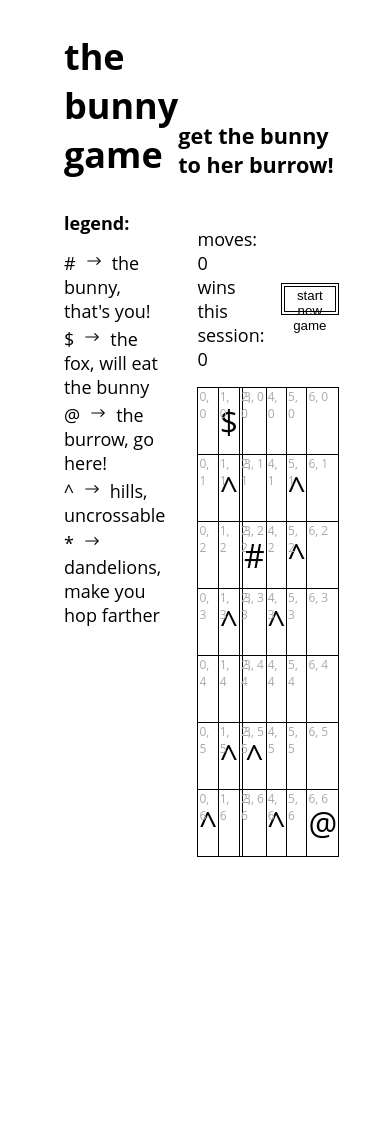
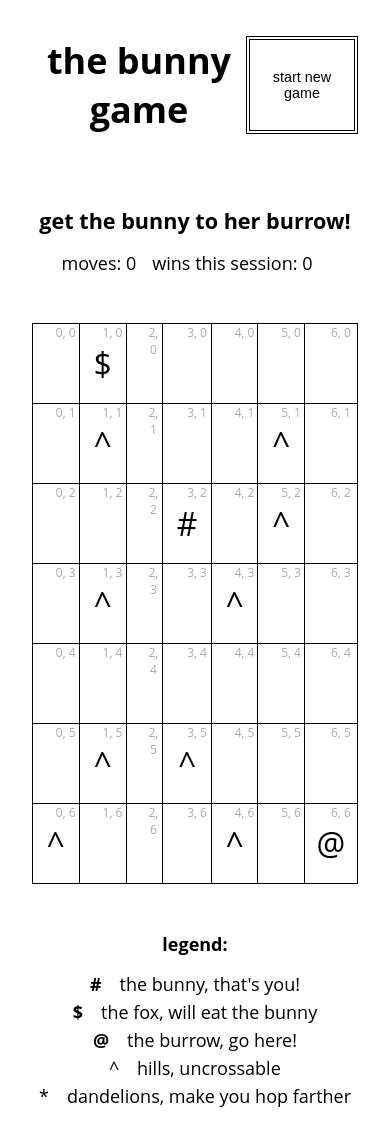
Before and after one commit to jaybillings/bunnies-vs-foxes, a React (Create React App) app: page / in a window 390 px wide. Before the commit the page ends 889 px from the top, so only its background shows below. Built offline with nearby package versions, Linux system fonts and the light colour scheme.

Commit message:
More layout improvements -- mobile first!

```diff
--- a/src/App.scss
+++ b/src/App.scss
@@ -1,29 +1,66 @@
-#root {
-  font-family: 'Open Sans', sans-serif;
-  text-transform: lowercase;
+@import 'styles/_reset.scss';
+@import 'styles/_variables.scss';
+
+// Elements
+
+header {
+  text-align: center;
 }
 
+h2 {
+  margin-bottom: 1rem;
+  font-size: 1.2em;
+}
+
+button {
+  padding: 0.5rem 1rem;
+  border: 4px double black;
+  background: white;
+  font-size: 0.9rem;
+  text-transform: lowercase;
+
+  .emphasis {
+    font-weight: bold;
+    border-width: 5px;
+  }
+}
+
+ul {
+  margin: 1rem 0 0;
+  padding: 0;
+}
+
+li {
+  margin: 0.25rem 0;
+}
+
+svg {
+  vertical-align: center;
+  padding: 0 0.5em;
+}
+
+// Classes
+
 .game-layout {
-  display: grid;
-  margin: 2rem 4rem;
-  grid-template-columns: 1fr 2fr;
-  grid-gap: 2rem;
+  margin: 2rem;
 
-  header {
-    grid-column: 1/3;
-    display: grid;
-    grid-template-columns: 1fr auto;
-    align-items: end;
-
-    button {
-      align-self: center;
-      height: 2rem;
-    }
+  & > header {
+    display: flex;
+    justify-content: space-evenly;
+    margin: 2em 0 4em;
   }
 }
 
 .game-board {
-  justify-self: end;
+  text-align: center;
+}
+
+.game-grid {
+  margin: 3rem auto;
+}
+
+.legend {
+  text-align: center;
 }
 
 .game-grid {
@@ -32,8 +69,8 @@
 
   td {
     position: relative;
-    width: 4rem;
-    height: 4rem;
+    width: 5rem;
+    height: 5rem;
     border: 1px solid black;
   }
 
@@ -44,7 +81,7 @@
     color: #aaa;
   }
 
-  span {
+  .grid-item {
     display: block;
     text-align: center;
   }
@@ -59,38 +96,9 @@
   }
 }
 
-button {
-  border: 4px double black;
+// IDs
+
+#root {
+  font-family: 'Open Sans', sans-serif;
   text-transform: lowercase;
-  background: white;
-
-  .emphasis {
-    font-weight: bold;
-    border-width: 5px;
-  }
 }
-
-h2 {
-  font-size: 1.2em;
-}
-
-ul {
-  list-style-type: none;
-  margin: 1rem 0 0;
-  padding: 0;
-}
-
-li {
-  margin: 0.25rem 0;
-}
-
-svg {
-  vertical-align: center;
-  padding: 0 0.5em;
-}
-
-// Overrides to default styles
-
-h1, h2, h3, h4, h5, h6, p, table {
-  margin: 0;
-}
--- a/src/components/GameBoard.js
+++ b/src/components/GameBoard.js
@@ -204,13 +204,11 @@ export default class GameBoard extends React.Component {
   render() {
     return <div className={'game-board'}>
       <header>
+        <h2 className={'message'}><p>{this.state.message || 'Get the bunny to her burrow!'}</p></h2>
         <div className={'info-container'}>
           <p>Moves: {this.state.moves}</p>
           <p>Wins this session: {this.state.wins}</p>
         </div>
-        <button type={'button'} className={!this.state.gameState && 'emphasis'} onClick={this.startNewGame}>
-          Start New Game
-        </button>
       </header>
 
       <table className={'game-grid'}>
--- a/src/layouts/GameLayout.js
+++ b/src/layouts/GameLayout.js
@@ -29,20 +29,22 @@ export default class GameLayout extends Component {
     return <div className={'game-layout'}>
       <header>
         <h1>the bunny game</h1>
-        <h2 className={'message'}><p>{this.state.message || 'Get the bunny to her burrow!'}</p></h2>
+        <button type={'button'} className={!this.state.gameState && 'emphasis'} onClick={this.startNewGame}>
+          Start New Game
+        </button>
       </header>
-      <div>
+      <GameBoard rockRatio={config.ratios.rock} flowerRatio={config.ratios.flower}
+                 mapWidth={config.mapSize.width} mapHeight={config.mapSize.height} setMessage={this.setMessage} />
+      <div className={'legend'}>
         <p><strong>Legend:</strong></p>
         <ul>
-          <li>#<BsArrowRight />the bunny, that's you!</li>
-          <li>$<BsArrowRight />the fox, will eat the bunny</li>
-          <li>@<BsArrowRight />the burrow, go here!</li>
+          <li><strong>#</strong><BsArrowRight />the bunny, that's you!</li>
+          <li><strong>$</strong><BsArrowRight />the fox, will eat the bunny</li>
+          <li><strong>@</strong><BsArrowRight />the burrow, go here!</li>
           <li>^<BsArrowRight />hills, uncrossable</li>
           <li>*<BsArrowRight />dandelions, make you hop farther</li>
         </ul>
       </div>
-      <GameBoard rockRatio={config.ratios.rock} flowerRatio={config.ratios.flower}
-                 mapWidth={config.mapSize.width} mapHeight={config.mapSize.height} setMessage={this.setMessage} />
     </div>
   }
 }
--- /dev/null
+++ b/src/styles/_reset.scss
@@ -0,0 +1,27 @@
+/**
+* _reset.scss
+* Retrieved from [alligator.io](https://alligator.io/css/minimal-css-reset/) on 2020-07-09
+* Modified by [Jay Billings](mailto:contact@cedarvine.tech]
+ */
+html {
+  box-sizing: border-box;
+  font-size: 16px;
+}
+
+*, *:before, *:after {
+  box-sizing: inherit;
+}
+
+body, h1, h2, h3, h4, h5, h6, p, ol, ul, button {
+  margin: 0;
+  padding: 0;
+}
+
+ol, ul {
+  list-style: none;
+}
+
+img {
+  max-width: 100%;
+  height: auto;
+}
```
Also changed, not shown: src/styles/_variables.scss (added).
